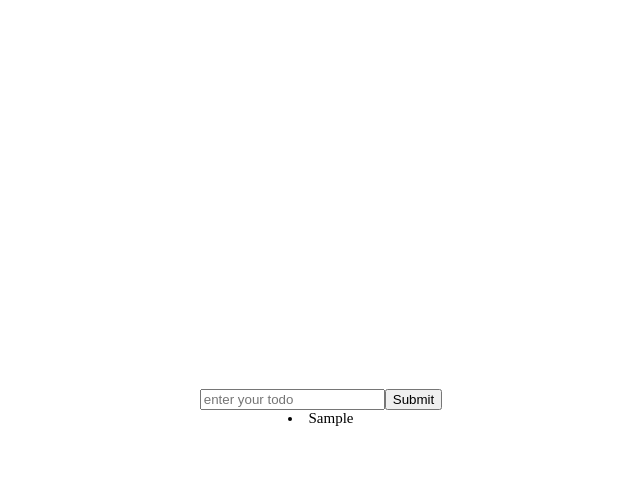
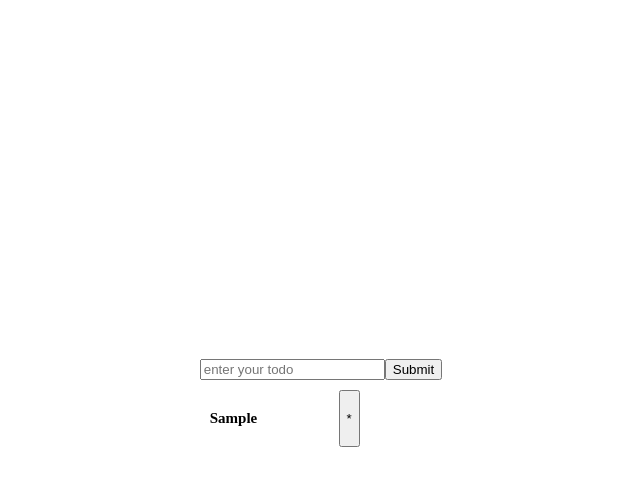
Before and after one commit to kalpanadd/REACT, a React (Create React App) app: page / in a window 1280 px wide. Both pictures are taken after typing "Sample" into the empty fields and a click on the input 732 px from the left and 408 px from the top of the page. Shown: the top 486 px of the page, without its empty margins (319-959 px from the left). Built offline with nearby package versions, Linux system fonts and the light colour scheme.

Commit message:
adding delete to todo item

```diff
--- a/src/components/TOdo/Todo.jsx
+++ b/src/components/TOdo/Todo.jsx
@@ -2,7 +2,7 @@ import React, { useState } from 'react'
 
 function Todo() {
     const [todo, setTodo] = useState([]);
-    const [display, setDisaplay] = useState([]);
+    const [display, updateDisaplay] = useState([]);
 
     function handleChange(e) {
         //console.log(e.target);
@@ -12,7 +12,7 @@ function Todo() {
 
     function handleSubmit(e) {
         e.preventDefault();
-        setDisaplay([...display, ...todo]);
+        updateDisaplay([...display, { items: todo, id: new Date().getTime().toString() }]);
         console.log(display);
         setTodo('');
 
@@ -24,9 +24,18 @@ function Todo() {
                 <input type='text' placeholder='enter your todo' value={todo} onChange={handleChange} />
                 <input type='submit' onClick={handleSubmit} />
             </form>
-            <div>
-                {display.map((todos) => (<li>{todos}</li>))}
-            </div>
+            <>
+                {display.map((todos) => {
+                    return (
+                        <div style={{ display: 'flex', justifyContent: 'space-between', margin: '10px', width: '150px' }}>
+                            <h4>{todos.items}</h4>
+                            <button>*</button>
+
+                        </div>
+                    )
+                })}
+
+            </>
         </div>
     )
 }
```
